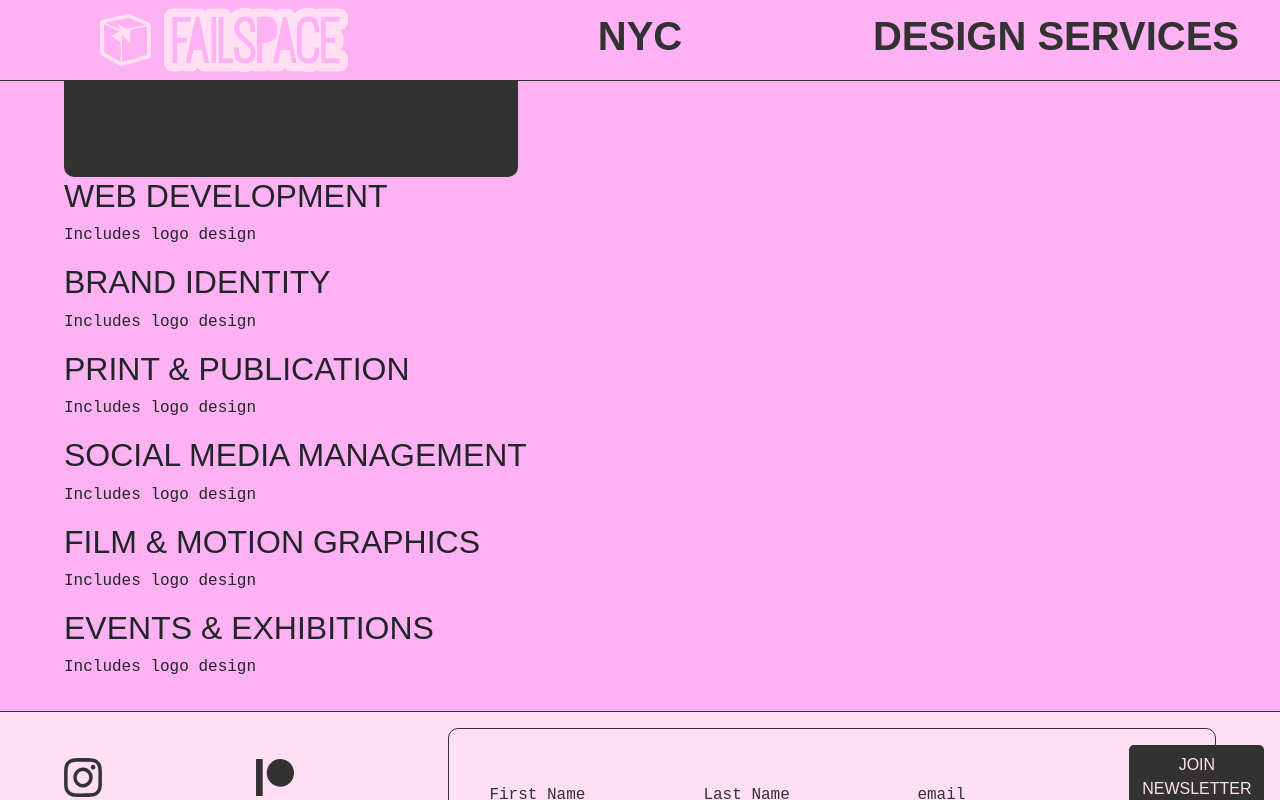
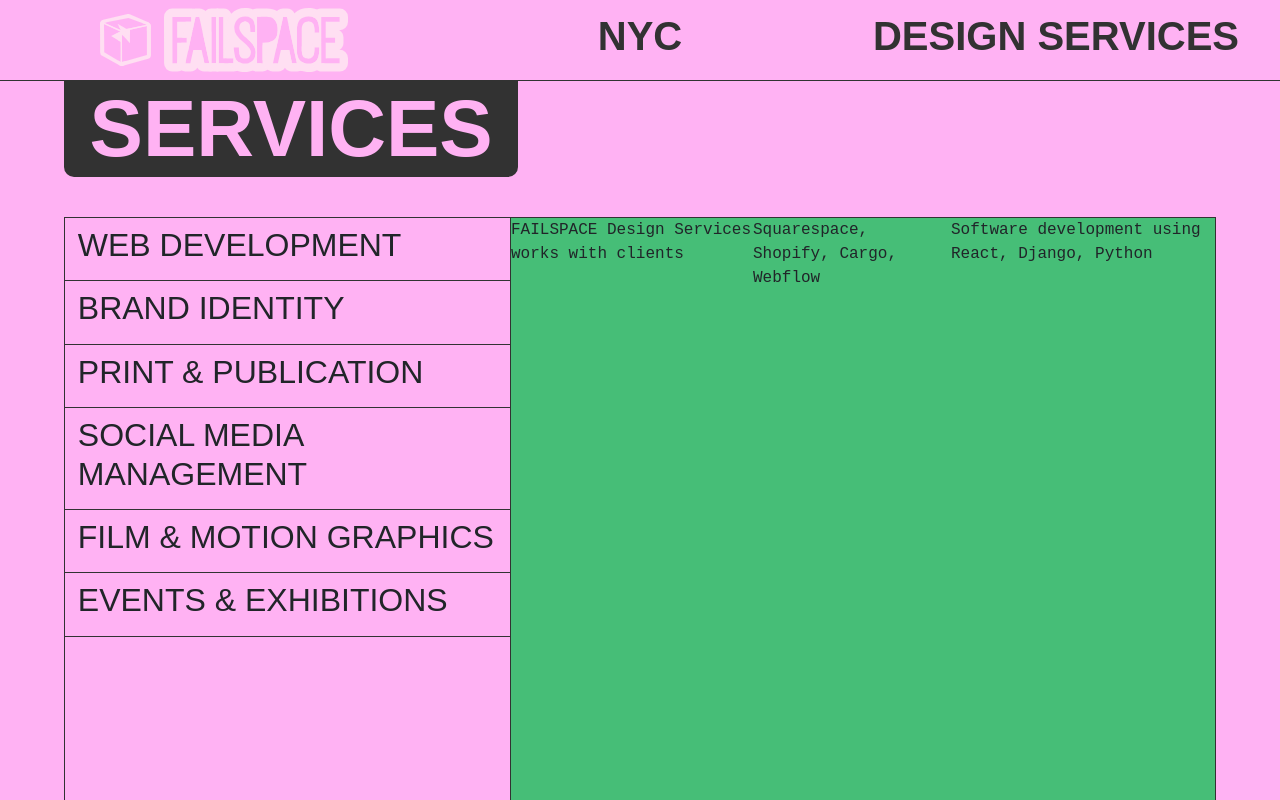
Before and after one commit to ampersand-paris/FAILSPACE, a React (Create React App) app in the folder failspace-web-app/client/: page /design-services/services in a window 1280 px wide. Shown: the top 800 px of the page. Built offline with nearby package versions, Linux system fonts and the light colour scheme; a web font is replaced by a local one.

Commit message:
services structure build / needs copy

```diff
--- a/failspace-web-app/client/src/Components/DesignServices/Services.js
+++ b/failspace-web-app/client/src/Components/DesignServices/Services.js
@@ -1,51 +1,131 @@
 /* === React Elements === */
 import React from "react";
 import { useState } from "react";
+/* === React Components === */
+import BrandIdentity from "./Services/BrandIdentity";
+import WebDevelopment from "./Services/WebDevelopment";
+import SocialMedia from "./Services/SocialMedia";
+import PrintPublication from "./Services/PrintPublication";
+import FilmMotion from "./Services/FilmMotion";
+import EventsExhibition from "./Services/EventsExhibition";
 
 const Services = () => {
 
+    const [webDev, setWebDev] = useState('flex');
+    const [brandID, setBrandID] = useState('none');
+    const [eventsEx, setEventsEx] = useState('none');
+    const [filmMotion, setFilmMotion] = useState('none');
+    const [printPub, setPrintPub] = useState('none');
+    const [socialMedia, setSocialMedia] = useState('none');
+
+    const toggleWebDev = () => {
+        setBrandID('none')
+        setEventsEx('none')
+        setFilmMotion('none')
+        setPrintPub('none')
+        setSocialMedia('none')
+        if(webDev === 'none'){
+            setWebDev('flex')
+        } else {
+            setWebDev('none')
+        }
+    }
+    const toggleBrandID = () => {
+        setWebDev('none')
+        setEventsEx('none')
+        setFilmMotion('none')
+        setPrintPub('none')
+        setSocialMedia('none')
+        if(brandID === 'none'){
+            setBrandID('flex')
+        } else {
+            setBrandID('none')
+        }
+    }
+
+    const toggleFilmMotion = () => {
+        setBrandID('none')
+        setEventsEx('none')
+        setWebDev('none')
+        setPrintPub('none')
+        setSocialMedia('none')
+        if(filmMotion === 'none'){
+            setFilmMotion('flex')
+        } else {
+            setFilmMotion('none')
+        }
+    }
+
+    const togglePrintPub = () => {
+        setBrandID('none')
+        setEventsEx('none')
+        setFilmMotion('none')
+        setWebDev('none')
+        setSocialMedia('none')
+        if(printPub === 'none'){
+            setPrintPub('flex')
+        } else {
+            setPrintPub('none')
+        }
+    }
+
+    const toggleSocialMedia = () => {
+        setBrandID('none')
+        setEventsEx('none')
+        setFilmMotion('none')
+        setPrintPub('none')
+        setWebDev('none')
+        if(socialMedia === 'none'){
+            setSocialMedia('flex')
+        } else {
+            setSocialMedia('none')
+        }
+    }
+
+    const toggleEventsEx = () => {
+        setBrandID('none')
+        setWebDev('none')
+        setFilmMotion('none')
+        setPrintPub('none')
+        setWebDev('none')
+        if(eventsEx === 'none'){
+            setEventsEx('flex')
+        } else {
+            setEventsEx('none')
+        }
+    }
 
     return (
         <div className="standard-spacing">
-            <h1 className="page-title">Services</h1>
+            <h1 className="page-title bubblegum">Services</h1>
             <div className="services-page">
-                <div className="service">
-                    <h2>Web Development</h2>
-                    <div className="service-description">
-                        <p>Includes logo design</p>
+                <div className="service-list">
+                    <div className="service" id="web-development">
+                        <h2 onClick={toggleWebDev}>Web Development</h2>
+                    </div>
+                    <div className="service" id="brand-identity">
+                        <h2 onClick={toggleBrandID}>Brand Identity</h2>
+                    </div>
+                    <div className="service" id="print-publication">
+                        <h2 onClick={togglePrintPub}>Print & Publication</h2>
+                    </div>
+                    <div className="service" id="social-media">
+                        <h2 onClick={toggleSocialMedia}>Social Media Management</h2>
+                    </div>
+                    <div className="service" id="film-motion">
+                        <h2 onClick={toggleFilmMotion}>Film & Motion Graphics</h2>
+                    </div>
+                    <div className="service" id="events-exhibition">
+                        <h2 onClick={toggleEventsEx}>Events & Exhibitions</h2>
                     </div>
                 </div>
-                <div className="service">
-                    <div className="service-title">
-                        <h2>Brand Identity</h2>
-                    </div>
-                    <div className="service-description">
-                        <p>Includes logo design</p>
-                    </div>
-                </div>
-                <div className="service">
-                    <h2>Print & Publication</h2>
-                    <div className="service-description">
-                        <p>Includes logo design</p>
-                    </div>
-                </div>
-                <div className="service">
-                    <h2>Social Media Management</h2>
-                    <div className="service-description">
-                        <p>Includes logo design</p>
-                    </div>
-                </div>
-                <div className="service">
-                    <h2>Film & Motion Graphics</h2>
-                    <div className="service-description">
-                        <p>Includes logo design</p>
-                    </div>
-                </div>
-                <div className="service">
-                    <h2>Events & Exhibitions</h2>
-                    <div className="service-description">
-                        <p>Includes logo design</p>
-                    </div>
+                <div>
+                    <WebDevelopment active={webDev} />
+                    <BrandIdentity active={brandID} />
+                    <SocialMedia active={socialMedia} />
+                    <PrintPublication active={printPub} />
+                    <FilmMotion active={filmMotion} />
+                    <EventsExhibition active={eventsEx} />
                 </div>
             </div>
         </div>
--- /dev/null
+++ b/failspace-web-app/client/src/Components/DesignServices/Services/BrandIdentity.js
@@ -0,0 +1,20 @@
+/* === React Elements === */
+import React from "react";
+import { useState } from "react";
+
+const BrandIdentity = (props) => {
+
+    const contentStyle = {
+        display: (props.active)
+    }
+
+    return (
+        <div style={contentStyle} className="service-description bg-lemon">
+            <p>FAILSPACE Design Services works with clients</p>
+            <p>Squarespace, Shopify, Cargo, Webflow</p>
+            <p>Software development using React, Django, Python</p>
+        </div>
+    )
+}
+
+export default BrandIdentity;
--- /dev/null
+++ b/failspace-web-app/client/src/Components/DesignServices/Services/EventsExhibition.js
@@ -0,0 +1,20 @@
+/* === React Elements === */
+import React from "react";
+import { useState } from "react";
+
+const EventsExhibition = (props) => {
+
+    const contentStyle = {
+        display: (props.active)
+    }
+
+    return (
+        <div style={contentStyle} className="service-description bg-lavendar">
+            <p>FAILSPACE Design Services works with clients</p>
+            <p>Squarespace, Shopify, Cargo, Webflow</p>
+            <p>Software development using React, Django, Python</p>
+        </div>
+    )
+}
+
+export default EventsExhibition;
--- /dev/null
+++ b/failspace-web-app/client/src/Components/DesignServices/Services/FilmMotion.js
@@ -0,0 +1,20 @@
+/* === React Elements === */
+import React from "react";
+import { useState } from "react";
+
+const FilmMotion = (props) => {
+
+    const contentStyle = {
+        display: (props.active)
+    }
+
+    return (
+        <div style={contentStyle} className="service-description bg-grape-soda">
+            <p>FAILSPACE Design Services works with clients</p>
+            <p>Squarespace, Shopify, Cargo, Webflow</p>
+            <p>Software development using React, Django, Python</p>
+        </div>
+    )
+}
+
+export default FilmMotion;
--- /dev/null
+++ b/failspace-web-app/client/src/Components/DesignServices/Services/PrintPublication.js
@@ -0,0 +1,20 @@
+/* === React Elements === */
+import React from "react";
+import { useState } from "react";
+
+const PrintPublication = (props) => {
+
+    const contentStyle = {
+        display: (props.active)
+    }
+
+    return (
+        <div style={contentStyle} className="service-description bg-royal-blue">
+            <p>FAILSPACE Design Services works with clients</p>
+            <p>Squarespace, Shopify, Cargo, Webflow</p>
+            <p>Software development using React, Django, Python</p>
+        </div>
+    )
+}
+
+export default PrintPublication;
--- /dev/null
+++ b/failspace-web-app/client/src/Components/DesignServices/Services/SocialMedia.js
@@ -0,0 +1,20 @@
+/* === React Elements === */
+import React from "react";
+import { useState } from "react";
+
+const SocialMedia = (props) => {
+
+    const contentStyle = {
+        display: (props.active)
+    }
+
+    return (
+        <div style={contentStyle} className="service-description bg-orange">
+            <p>FAILSPACE Design Services works with clients</p>
+            <p>Squarespace, Shopify, Cargo, Webflow</p>
+            <p>Software development using React, Django, Python</p>
+        </div>
+    )
+}
+
+export default SocialMedia;
--- /dev/null
+++ b/failspace-web-app/client/src/Components/DesignServices/Services/WebDevelopment.js
@@ -0,0 +1,20 @@
+/* === React Elements === */
+import React from "react";
+import { useState } from "react";
+
+const WebDevelopment = (props) => {
+
+    const contentStyle = {
+        display: (props.active)
+    }
+
+    return (
+        <div style={contentStyle} className="service-description bg-ivy">
+            <p>FAILSPACE Design Services works with clients</p>
+            <p>Squarespace, Shopify, Cargo, Webflow</p>
+            <p>Software development using React, Django, Python</p>
+        </div>
+    )
+}
+
+export default WebDevelopment;
--- a/failspace-web-app/client/src/Components/NYC/Connect.js
+++ b/failspace-web-app/client/src/Components/NYC/Connect.js
@@ -38,6 +38,7 @@
                     <ul>
                         <li>Company</li>
                         <li>Position</li>
+                        <li>Compensation</li>
                         <li>Description max 150 works</li>
                         <li>Link to application or email</li>
                     </ul>
--- a/failspace-web-app/client/src/index.css
+++ b/failspace-web-app/client/src/index.css
@@ -18,6 +18,30 @@
 
 .bubblegum{
   color: var(--bubblegum)
+}
+
+.bg-ivy {
+  background-color: var(--ivy);
+}
+
+.bg-royal-blue {
+  background-color: var(--royal-blue);
+}
+
+.bg-orange {
+  background-color: var(--orange);
+}
+
+.bg-lemon {
+  background-color: var(--lemon);
+}
+
+.bg-lavendar {
+  background-color: var(--lavendar);
+}
+
+.bg-grape-soda {
+  background-color: var(--grape-soda);
 }
 
 body {
@@ -268,6 +292,54 @@
 
 }
 
+/* === SERVICES ===*/
+
+.services-page {
+  margin-top: 5vH;
+  width: 90vW;
+  height: 90vH;
+  border: 1px solid var(--off-black);
+  display: flex;
+}
+
+.service-list{
+  width: 35vW;
+  height: 90vH;
+  border-right: 1px solid var(--off-black);
+}
+.service {
+  padding: 1vH 0vW 1vH 1vW;
+  border-bottom: 1px solid var(--off-black);
+}
+
+.service-description{
+  width: 55vW;
+  height: 90vH;
+}
+
+#web-development:hover{
+  background-color: var(--ivy);
+}
+
+#brand-identity:hover{
+  background-color: var(--lemon);
+}
+
+#print-publication:hover{
+  background-color: var(--royal-blue)
+}
+
+#social-media:hover{
+  background-color: var(--orange);
+}
+
+#film-motion:hover{
+  background-color: var(--grape-soda);
+}
+
+#events-exhibition:hover{
+  background-color: var(--lavendar);
+}
 /* === CONTACT ===*/
 
 .contact-form {
```
